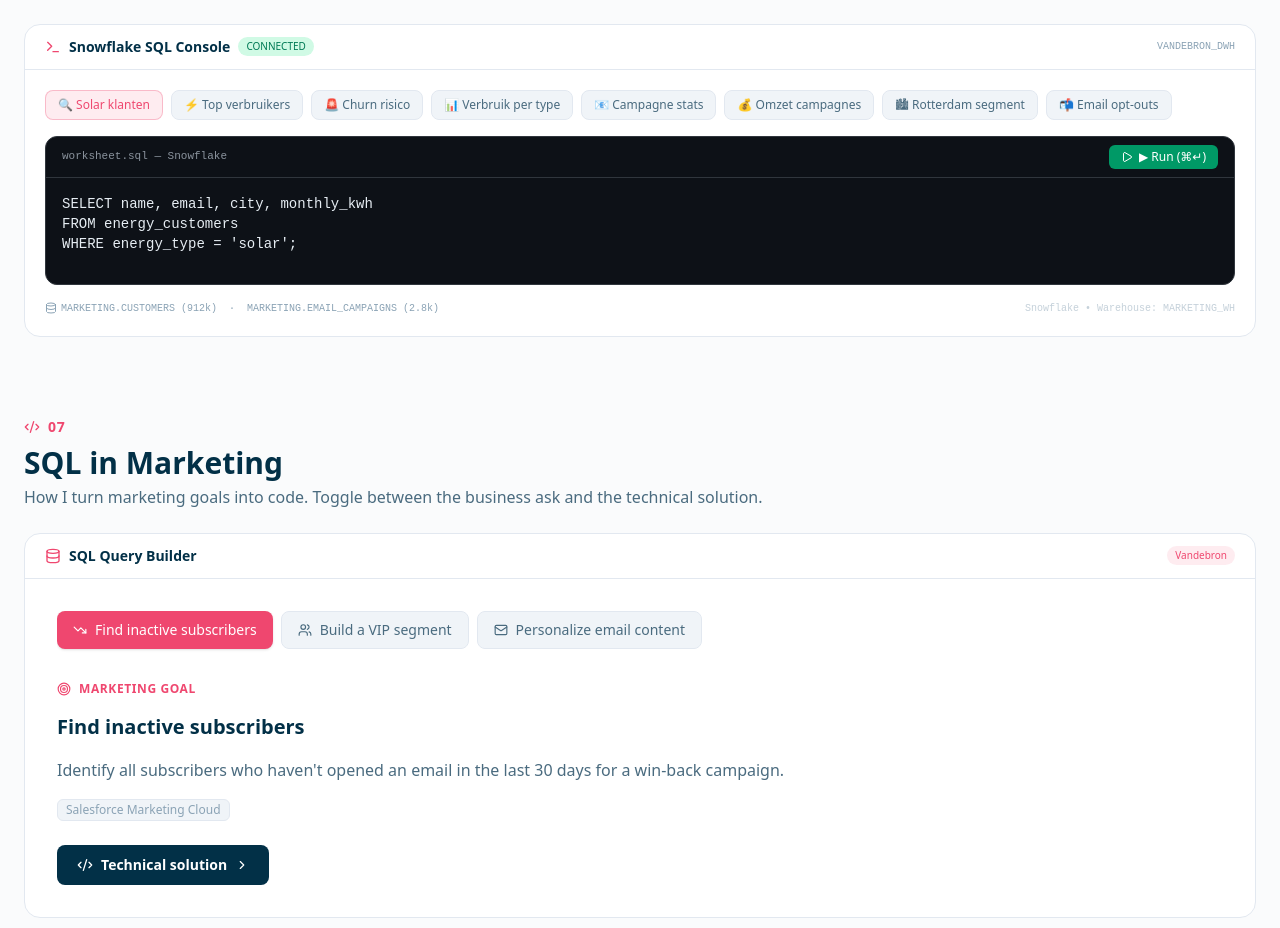
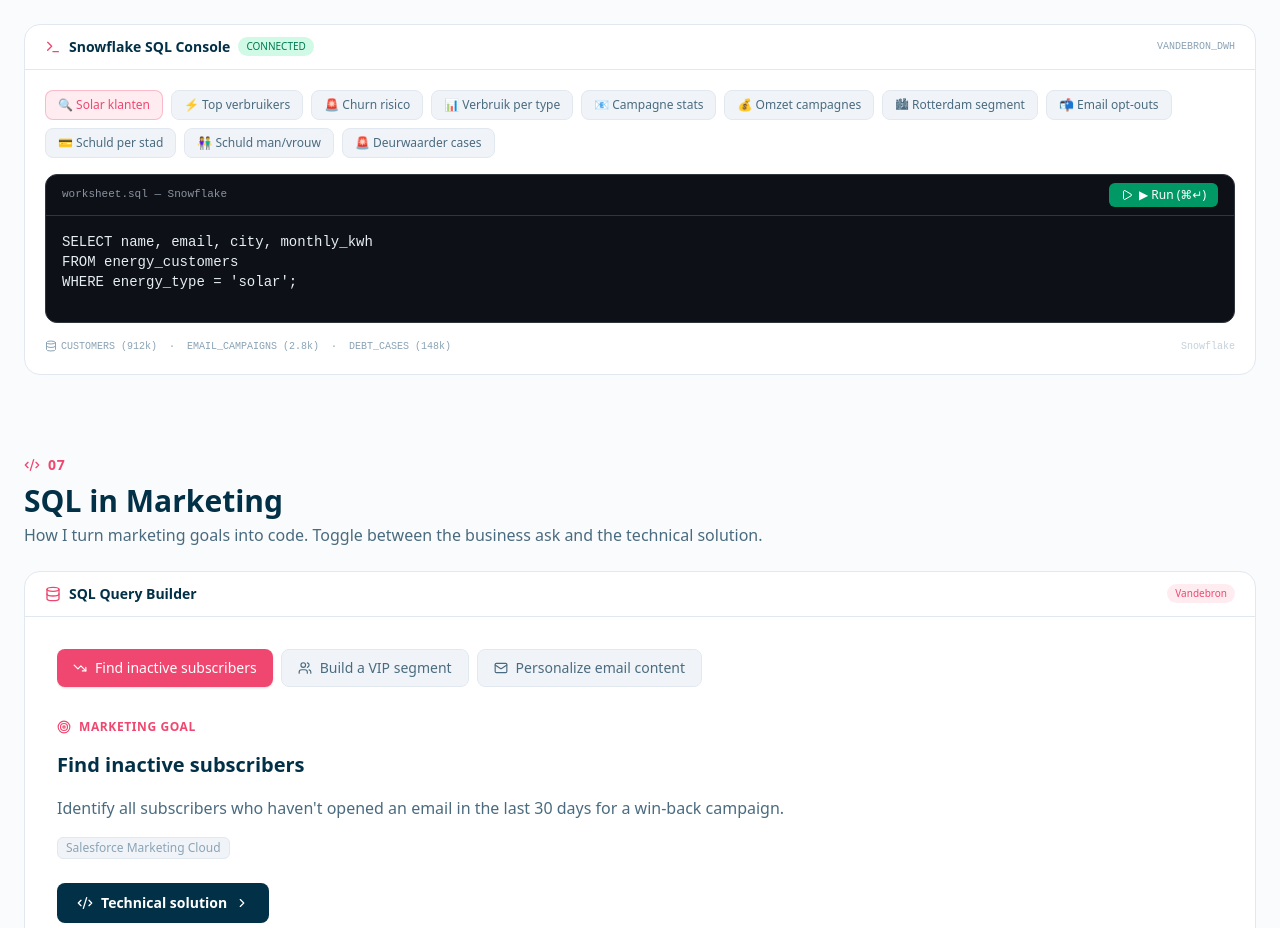
Before and after one commit to sambajarju2-png/sambajarju, a Next.js app: page /en/playground in a window 1280 px wide. Shown: the part 4128-5056 px from the top of the page. Built offline with nearby package versions, Linux system fonts and the light colour scheme.

Commit message:
fix: sanity type import, add PayWatch debt dataset to SQL builder (schuld per stad, man/vrouw, deurwaarder)

```diff
--- a/src/components/playground/sql-query-builder.tsx
+++ b/src/components/playground/sql-query-builder.tsx
@@ -34,9 +34,28 @@ const emailCampaigns: Row[] = [
   { campaign_id: 'EM-008', campaign_name: 'App download push', send_date: '2025-04-03', total_sent: 120000, delivered: 118200, opened: 47280, clicked: 11820, unsubscribed: 60, bounced: 1800, revenue: 0 },
 ];
 
+// ── PayWatch.app — household debt & letters data ──
+const debtCases: Row[] = [
+  { case_id: 'PW-001', name: 'Maria Jansen', gender: 'vrouw', city: 'Rotterdam', total_debt: 4250.00, letters_received: 7, stage: 'incasso', creditor: 'Vattenfall', category: 'energie', resolved: 0 },
+  { case_id: 'PW-002', name: 'Kevin de Jong', gender: 'man', city: 'Amsterdam', total_debt: 1890.50, letters_received: 3, stage: 'herinnering', creditor: 'Ziggo', category: 'telecom', resolved: 0 },
+  { case_id: 'PW-003', name: 'Fatima Aziz', gender: 'vrouw', city: 'Utrecht', total_debt: 8920.00, letters_received: 12, stage: 'deurwaarder', creditor: 'Belastingdienst', category: 'overheid', resolved: 0 },
+  { case_id: 'PW-004', name: 'Pieter Bakker', gender: 'man', city: 'Rotterdam', total_debt: 650.00, letters_received: 2, stage: 'factuur', creditor: 'Eneco', category: 'energie', resolved: 1 },
+  { case_id: 'PW-005', name: 'Sandra Mol', gender: 'vrouw', city: 'Den Haag', total_debt: 3400.00, letters_received: 8, stage: 'incasso', creditor: 'Zilveren Kruis', category: 'zorgverzekering', resolved: 0 },
+  { case_id: 'PW-006', name: 'Ahmed Hassan', gender: 'man', city: 'Amsterdam', total_debt: 12500.00, letters_received: 15, stage: 'deurwaarder', creditor: 'DUO', category: 'overheid', resolved: 0 },
+  { case_id: 'PW-007', name: 'Lisa Smeets', gender: 'vrouw', city: 'Eindhoven', total_debt: 980.00, letters_received: 4, stage: 'aanmaning', creditor: 'T-Mobile', category: 'telecom', resolved: 1 },
+  { case_id: 'PW-008', name: 'Mohammed El-Fassi', gender: 'man', city: 'Rotterdam', total_debt: 5670.00, letters_received: 9, stage: 'incasso', creditor: 'Vattenfall', category: 'energie', resolved: 0 },
+  { case_id: 'PW-009', name: 'Naomi Willems', gender: 'vrouw', city: 'Tilburg', total_debt: 2100.00, letters_received: 5, stage: 'aanmaning', creditor: 'Essent', category: 'energie', resolved: 0 },
+  { case_id: 'PW-010', name: 'Daan Peters', gender: 'man', city: 'Den Haag', total_debt: 7800.00, letters_received: 11, stage: 'deurwaarder', creditor: 'CJIB', category: 'overheid', resolved: 0 },
+  { case_id: 'PW-011', name: 'Aisha Diallo', gender: 'vrouw', city: 'Amsterdam', total_debt: 1450.00, letters_received: 3, stage: 'herinnering', creditor: 'KPN', category: 'telecom', resolved: 0 },
+  { case_id: 'PW-012', name: 'Koen Verhoeven', gender: 'man', city: 'Utrecht', total_debt: 3200.00, letters_received: 6, stage: 'incasso', creditor: 'Achmea', category: 'zorgverzekering', resolved: 0 },
+  { case_id: 'PW-013', name: 'Emma van Dijk', gender: 'vrouw', city: 'Rotterdam', total_debt: 15800.00, letters_received: 18, stage: 'deurwaarder', creditor: 'Belastingdienst', category: 'overheid', resolved: 0 },
+  { case_id: 'PW-014', name: 'Jordi Mulder', gender: 'man', city: 'Groningen', total_debt: 420.00, letters_received: 1, stage: 'factuur', creditor: 'Vodafone', category: 'telecom', resolved: 1 },
+];
+
 const datasets: Record<string, { data: Row[]; total: number; dbName: string }> = {
   energy_customers: { data: energyCustomers, total: 912847, dbName: 'VANDEBRON_DWH.MARKETING.CUSTOMERS' },
   email_campaigns: { data: emailCampaigns, total: 2847, dbName: 'VANDEBRON_DWH.MARKETING.EMAIL_CAMPAIGNS' },
+  debt_cases: { data: debtCases, total: 148320, dbName: 'PAYWATCH_DWH.PUBLIC.DEBT_CASES' },
 };
 
 // ── Snowflake SQL parser ──
@@ -46,6 +65,7 @@ function tokenize(query: string): string {
 
 function detectDataset(q: string): string {
   if (q.includes('email_campaign') || q.includes('campaign')) return 'email_campaigns';
+  if (q.includes('debt') || q.includes('schuld') || q.includes('paywatch') || q.includes('letter') || q.includes('deurwaarder') || q.includes('incasso')) return 'debt_cases';
   return 'energy_customers';
 }
 
@@ -245,6 +265,9 @@ const presetQueries = [
   { label: '💰 Omzet campagnes', query: "SELECT campaign_name, revenue, clicked\nFROM email_campaigns\nWHERE revenue > 0\nORDER BY revenue DESC;" },
   { label: '🏙 Rotterdam segment', query: "SELECT name, email, energy_type, email_opt_in\nFROM energy_customers\nWHERE city = 'Rotterdam' AND email_opt_in = 1;" },
   { label: '📬 Email opt-outs', query: "SELECT name, city, status\nFROM energy_customers\nWHERE email_opt_in = 0;" },
+  { label: '💳 Schuld per stad', query: "SELECT city, COUNT(*) AS cases, SUM(total_debt) AS totaal_schuld, AVG(total_debt) AS gem_schuld\nFROM debt_cases\nGROUP BY city;" },
+  { label: '👫 Schuld man/vrouw', query: "SELECT gender, COUNT(*) AS aantal, SUM(total_debt) AS totaal, SUM(letters_received) AS brieven\nFROM debt_cases\nGROUP BY gender;" },
+  { label: '🚨 Deurwaarder cases', query: "SELECT name, city, gender, total_debt, letters_received, creditor\nFROM debt_cases\nWHERE stage = 'deurwaarder'\nORDER BY total_debt DESC;" },
 ];
 
 export function SQLQueryBuilder() {
@@ -316,10 +339,12 @@ export function SQLQueryBuilder() {
 
         {/* Database info */}
         <div className="flex items-center gap-3 text-[10px] text-foreground-subtle font-mono">
-          <span className="flex items-center gap-1"><Database className="w-3 h-3" /> MARKETING.CUSTOMERS (912k)</span>
+          <span className="flex items-center gap-1"><Database className="w-3 h-3" /> CUSTOMERS (912k)</span>
           <span>·</span>
-          <span>MARKETING.EMAIL_CAMPAIGNS (2.8k)</span>
-          <span className="ml-auto text-foreground-subtle/50">Snowflake • Warehouse: MARKETING_WH</span>
+          <span>EMAIL_CAMPAIGNS (2.8k)</span>
+          <span>·</span>
+          <span>DEBT_CASES (148k)</span>
+          <span className="ml-auto text-foreground-subtle/50">Snowflake</span>
         </div>
 
         {/* Results */}
--- a/src/lib/sanity.ts
+++ b/src/lib/sanity.ts
@@ -1,6 +1,7 @@
 import { createClient } from 'next-sanity';
 import imageUrlBuilder from '@sanity/image-url';
-import type { SanityImageSource } from '@sanity/image-url/lib/types/types';
+// eslint-disable-next-line @typescript-eslint/no-explicit-any
+type SanityImageSource = any;
 
 export const projectId = process.env.NEXT_PUBLIC_SANITY_PROJECT_ID || 'ncaxnx1f';
 export const dataset = process.env.NEXT_PUBLIC_SANITY_DATASET || 'production';
```
